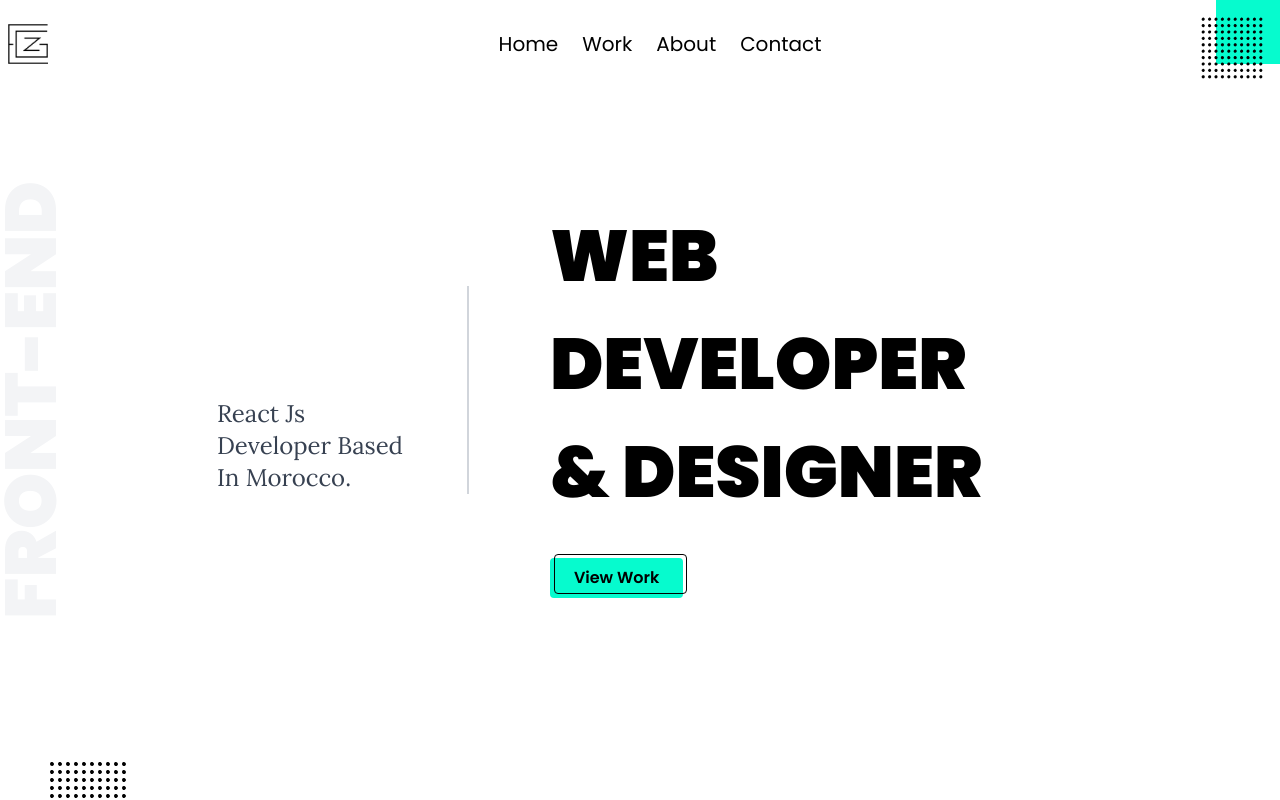
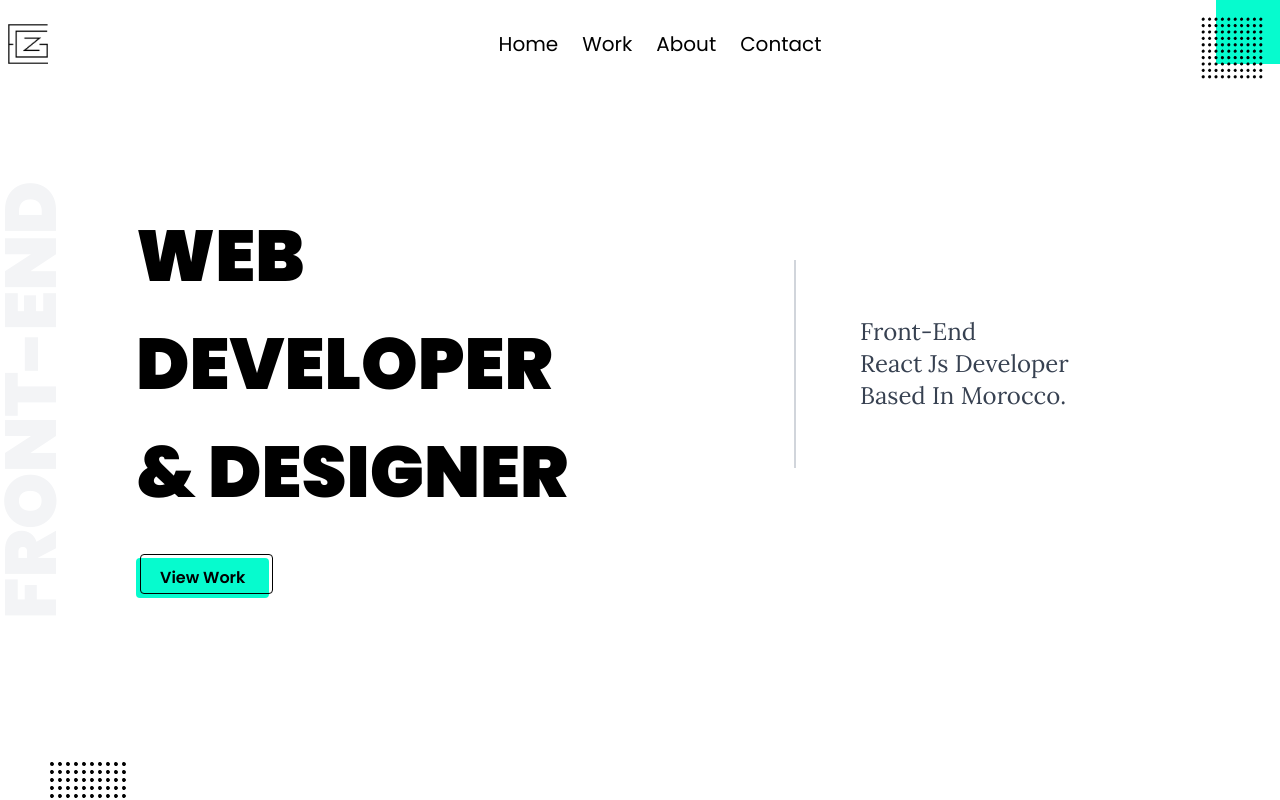
Before and after one commit to ZinoChan/portfolio_v2, a Next.js app: page / in a window 1280 px wide. Built offline with nearby package versions, Linux system fonts and the light colour scheme.

Commit message:
change home design

```diff
--- a/pages/index.tsx
+++ b/pages/index.tsx
@@ -26,24 +26,6 @@ const Home = () => {
         </motion.h1>
         <div className="relative max-w-screen-lg px-2 w-full mx-auto">
           <div className="md:grid md:grid-cols-auto-2 md:grid-rows-auto-2 xl:gap-0 gap-4">
-            <div className="md:space-x-16 justify-center items-end md:flex">
-              <motion.p
-                initial="hidden"
-                animate="visible"
-                variants={slideToRight}
-                custom={0.3}
-                className="md:text-2xl text-lg text-gray-700 md:mb-8 font-lora  capitalize"
-              >
-                react js <br />
-                developer based <br /> in Morocco.
-              </motion.p>
-              <motion.div
-                initial="hidden"
-                animate="visible"
-                variants={slideDown}
-                className="md:w-0.5 md:mb-8 md:h-52 h-0.5 w-52 my-6 bg-gray-300"
-              ></motion.div>
-            </div>
             <motion.h1
               initial="hidden"
               animate="visible"
@@ -53,6 +35,24 @@ const Home = () => {
             >
               Web <br /> developer <br /> & designer
             </motion.h1>
+            <div className="md:space-x-16 justify-center items-center md:flex">
+              <motion.div
+                initial="hidden"
+                animate="visible"
+                variants={slideDown}
+                className="md:w-0.5  md:h-52 h-0.5 w-52 my-6 bg-gray-300"
+              ></motion.div>
+              <motion.p
+                initial="hidden"
+                animate="visible"
+                variants={slideToRight}
+                custom={0.3}
+                className="md:text-2xl text-lg text-gray-700  font-lora  capitalize"
+              >
+                Front-end <br />
+                react js developer <br /> based in Morocco.
+              </motion.p>
+            </div>
             <Link href="/work">
               <motion.button
                 initial="hidden"
@@ -60,7 +60,7 @@ const Home = () => {
                 variants={slideUp}
                 whileTap={{ scale: 0.9 }}
                 custom={0.6}
-                className={`${styles.btn} focus:outline-none col-start-2 mt-8 place-self-start relative self-start align-start px-6 py-2 font-semibold text-md font-main capitalize rounded bg-primary`}
+                className={`${styles.btn} focus:outline-none  mt-8 place-self-start relative self-start align-start px-6 py-2 font-semibold text-md font-main capitalize rounded bg-primary`}
               >
                 <a>view work</a>
               </motion.button>
```
